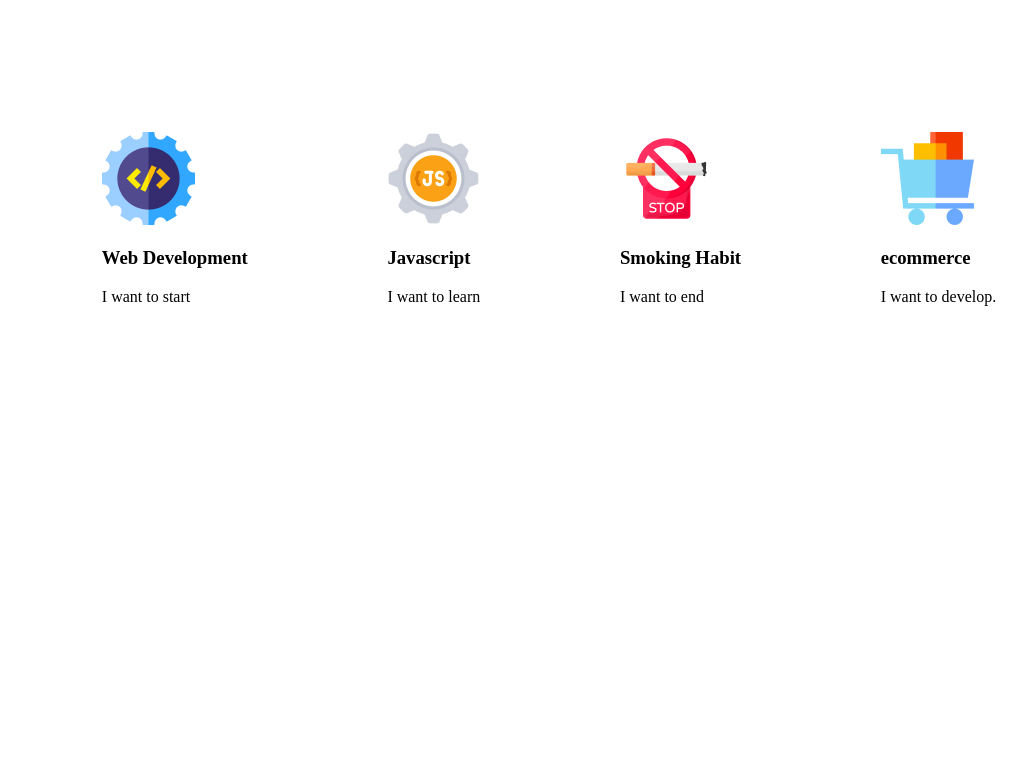
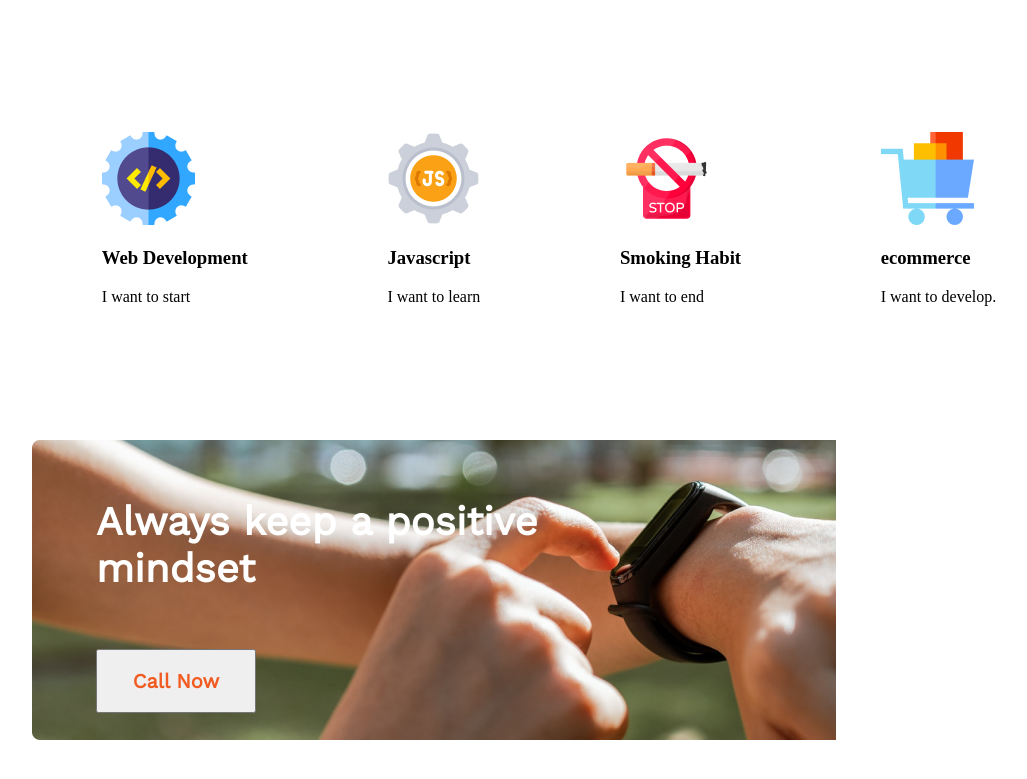
Before and after one commit to masudi-22/assignment, a plain HTML site: page index.html in a window 1280 px wide. Shown: the part 1700-2479 px from the top of the page, without its empty margins (206-1233 px from the left). Before the commit the page ends 2030 px from the top, so only its background shows below. Drawn offline with nearby package versions, Linux system fonts and the light colour scheme.

Commit message:
gradient

```diff
--- a/index.html
+++ b/index.html
@@ -34,6 +34,7 @@
                 </ul>
             </div>
         </div>
+        <!-- my-plans code -->
         <section class="my-plans">
             <div class="skill">
                <img src="images/icons/web.png" alt="">
@@ -56,6 +57,13 @@
                <p class="skill-description">I want to develop.</p>
             </div>
         </section>
+        <!-- gradient code -->
+        <section class="gradient">
+            <div>
+                <h2 class="gradient-title">Always keep a positive mindset</h2>
+                <button class="btn-2">Call Now</buttton>
+            </div>
+        </section>
     </main>
 </body>
 </html>
--- a/styles/style.css
+++ b/styles/style.css
@@ -93,3 +93,31 @@ ul li:before{
 .skill{
     gap: 86px;
 }
+/* gradien-styles */
+.gradient{
+    background: url('../images/watch.png');
+    background-repeat: no-repeat;
+    height: 100vh;
+    margin: 117px 230px 0px 230px;
+}
+.gradient-title{
+    padding: 59px 617px 0px 64px;
+    width: 459px;
+    height: 94px;
+    font-weight: 700;
+    font-size: 40px;
+    font-family: 'Open Sans', sans-serif;
+    font-family: 'Work Sans', sans-serif;
+    color: #FFFFFF;
+}
+.btn-2{
+    margin: 24px 916px 59px 64px;
+    width: 160px;
+    height: 64px;
+    text-align: center;
+    color: #F15B22;
+    font-family: 'Open Sans', sans-serif;
+    font-family: 'Work Sans', sans-serif;
+    font-weight: 600;
+    font-size: 20px;
+}
```
